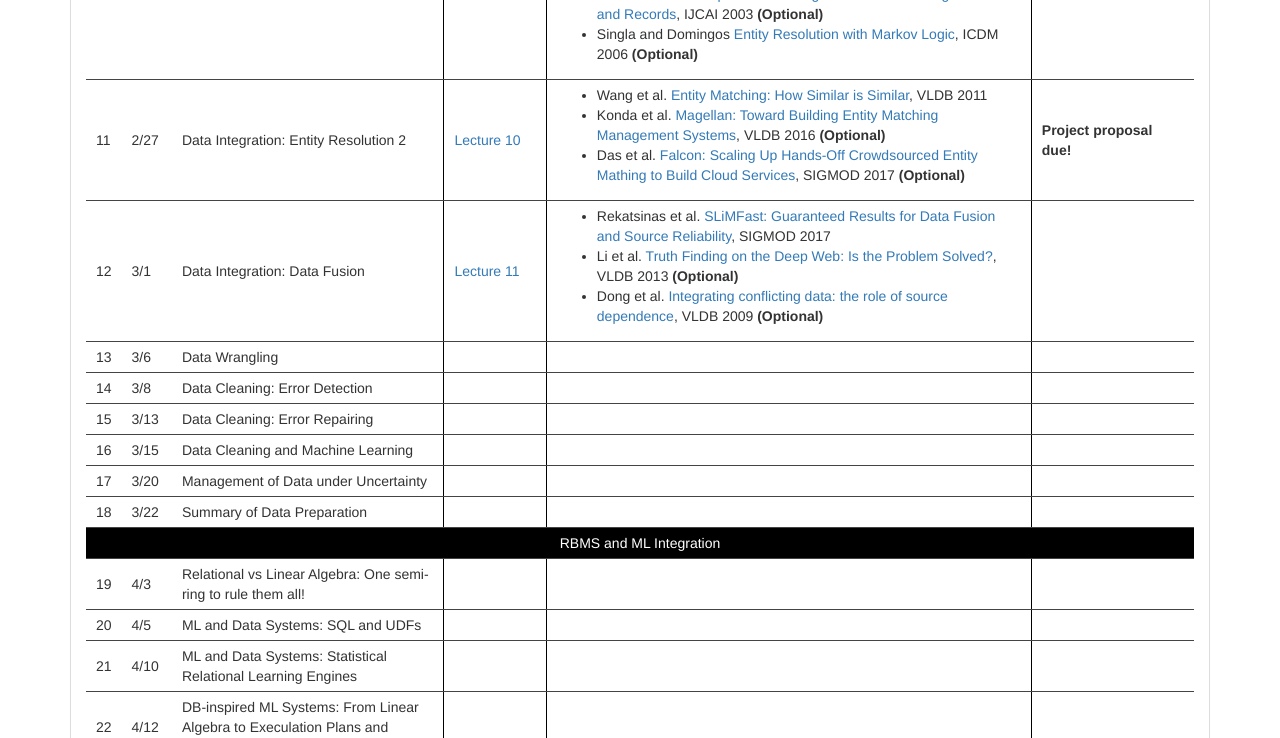
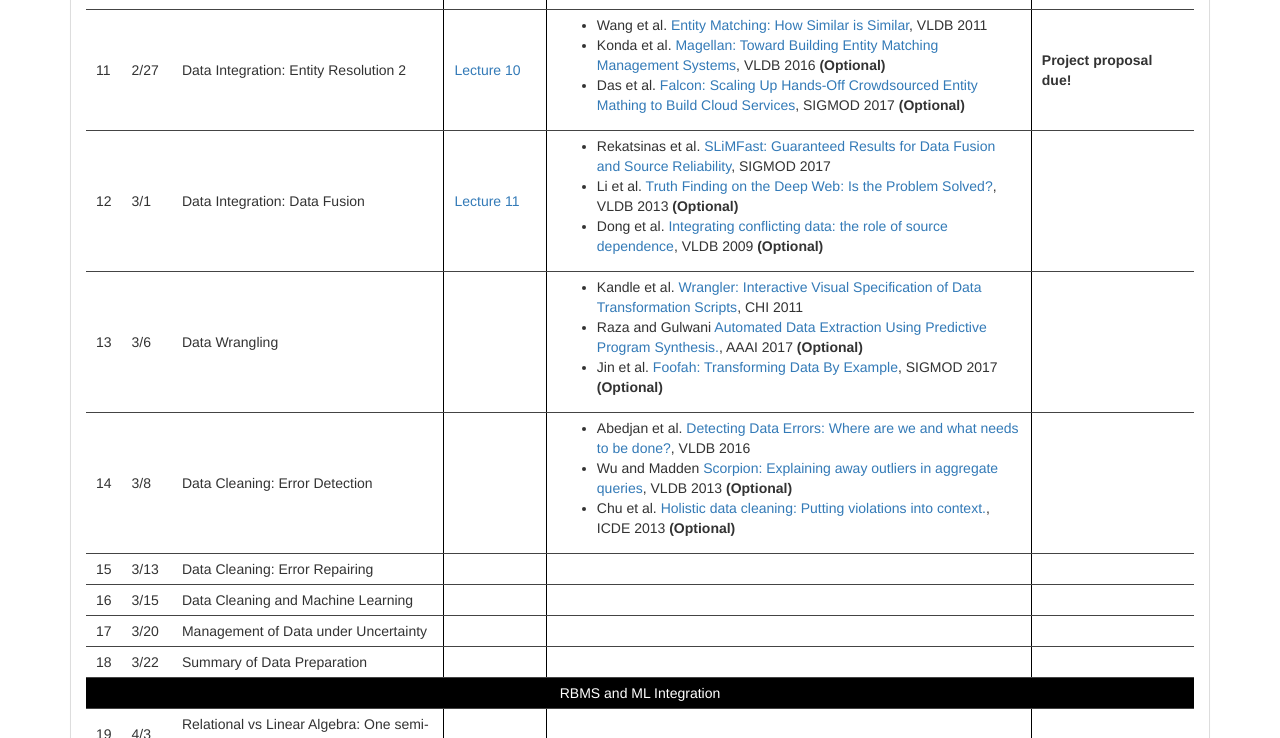
Before and after one commit to thodrek/CS839_spring18, a plain HTML site: page index.html in a window 1280 px wide. Shown: the part 2726-3464 px from the top of the page. Drawn offline with nearby package versions, Linux system fonts and the light colour scheme.

Commit message:
updated papers for next lecture

```diff
--- a/index.html
+++ b/index.html
@@ -356,12 +356,13 @@ The goal of the course is to give you an indepth look at an important, emerging
       <td class="side-borders">
       <!-- Lecture -->
       </td>
-      <td class="side-borders"></td>
+      <td class="side-borders">
         <ul>
         <li> Kandle et al. <a href="http://ilpubs.stanford.edu:8090/1005/1/wranglerPaper.pdf">Wrangler: Interactive Visual Specification of Data Transformation Scripts</a>, CHI 2011</li>
         <li> Raza and Gulwani <a href="http://www.aaai.org/ocs/index.php/AAAI/AAAI17/paper/download/15034/13857">Automated Data Extraction Using Predictive Program Synthesis.</a>, AAAI 2017 <b>(Optional)</b></li>
         <li> Jin et al. <a href="https://web.eecs.umich.edu/~mrander/pubs/foofah-full.pdf">Foofah: Transforming Data By Example</a>, SIGMOD 2017 <b>(Optional)</b></li>
         </ul>
+      </td>
       <td></td>
     </tr>
 
@@ -372,7 +373,14 @@ The goal of the course is to give you an indepth look at an important, emerging
       <td class="side-borders">
       <!-- Lecture -->
       </td>
-      <td class="side-borders"></td>
+      <td class="side-borders">
+        <ul>
+        <li> Abedjan et al. <a href="http://www.vldb.org/pvldb/vol9/p993-abedjan.pdf">Detecting Data Errors:
+Where are we and what needs to be done?</a>, VLDB 2016</li>
+        <li> Wu and Madden <a href="http://www.vldb.org/pvldb/vol6/p553-wu.pdf">Scorpion: Explaining away outliers in aggregate queries</a>, VLDB 2013 <b>(Optional)</b></li>
+        <li> Chu et al. <a href="https://cs.uwaterloo.ca/~ilyas/papers/XuICDE2013.pdf">Holistic data cleaning: Putting violations into context.</a>, ICDE 2013 <b>(Optional)</b></li>
+        </ul>
+      </td>
       <td></td>
     </tr>
 
```
